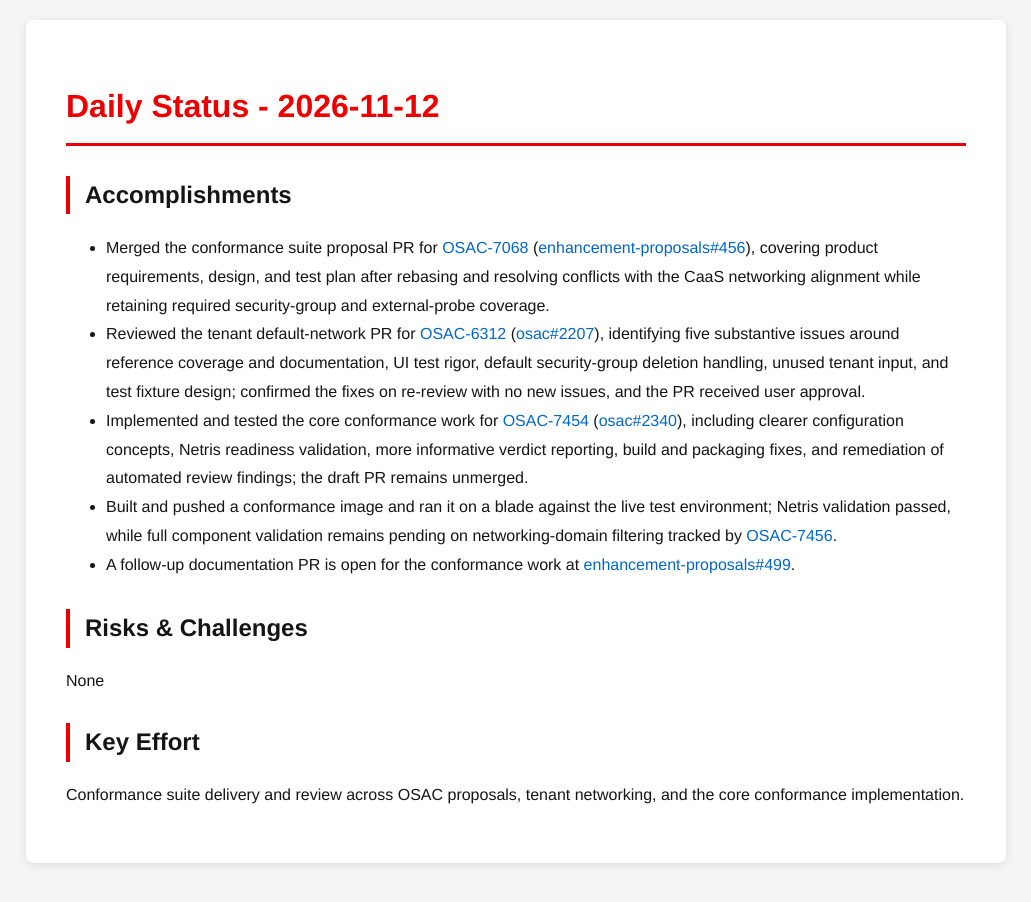
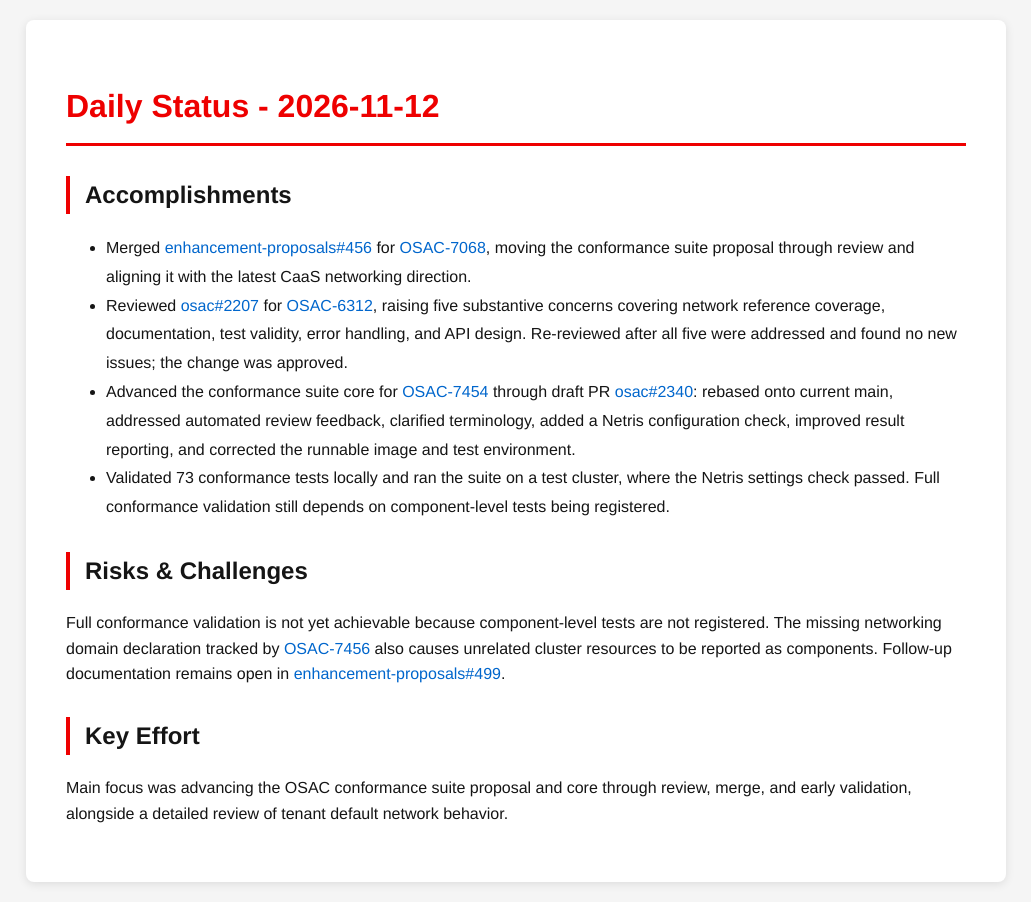
Before and after one commit to tzvatot/daily-status, a Jekyll site: the page built from 2026-11-12.md, in a window 1280 px wide. Shown: the whole page, without its empty margins (124-1155 px from the left). Built offline with Jekyll 4.4.1, drawn with Linux system fonts in a browser that asks for light colours.

Commit message:
Daily status update - 2026-11-12

```diff
--- a/2026-11-12.md
+++ b/2026-11-12.md
@@ -7,14 +7,13 @@ date: 2026-11-12
 # Daily Status - 2026-11-12
 
 ## Accomplishments
-- Merged the conformance suite proposal PR for [OSAC-7068](https://redhat.atlassian.net/browse/OSAC-7068) ([enhancement-proposals#456](https://github.com/osac-project/enhancement-proposals/pull/456)), covering product requirements, design, and test plan after rebasing and resolving conflicts with the CaaS networking alignment while retaining required security-group and external-probe coverage.
-- Reviewed the tenant default-network PR for [OSAC-6312](https://redhat.atlassian.net/browse/OSAC-6312) ([osac#2207](https://github.com/osac-project/osac/pull/2207)), identifying five substantive issues around reference coverage and documentation, UI test rigor, default security-group deletion handling, unused tenant input, and test fixture design; confirmed the fixes on re-review with no new issues, and the PR received user approval.
-- Implemented and tested the core conformance work for [OSAC-7454](https://redhat.atlassian.net/browse/OSAC-7454) ([osac#2340](https://github.com/osac-project/osac/pull/2340)), including clearer configuration concepts, Netris readiness validation, more informative verdict reporting, build and packaging fixes, and remediation of automated review findings; the draft PR remains unmerged.
-- Built and pushed a conformance image and ran it on a blade against the live test environment; Netris validation passed, while full component validation remains pending on networking-domain filtering tracked by [OSAC-7456](https://redhat.atlassian.net/browse/OSAC-7456).
-- A follow-up documentation PR is open for the conformance work at [enhancement-proposals#499](https://github.com/osac-project/enhancement-proposals/pull/499).
+- Merged [enhancement-proposals#456](https://github.com/osac-project/enhancement-proposals/pull/456) for [OSAC-7068](https://redhat.atlassian.net/browse/OSAC-7068), moving the conformance suite proposal through review and aligning it with the latest CaaS networking direction.
+- Reviewed [osac#2207](https://github.com/osac-project/osac/pull/2207) for [OSAC-6312](https://redhat.atlassian.net/browse/OSAC-6312), raising five substantive concerns covering network reference coverage, documentation, test validity, error handling, and API design. Re-reviewed after all five were addressed and found no new issues; the change was approved.
+- Advanced the conformance suite core for [OSAC-7454](https://redhat.atlassian.net/browse/OSAC-7454) through draft PR [osac#2340](https://github.com/osac-project/osac/pull/2340): rebased onto current main, addressed automated review feedback, clarified terminology, added a Netris configuration check, improved result reporting, and corrected the runnable image and test environment.
+- Validated 73 conformance tests locally and ran the suite on a test cluster, where the Netris settings check passed. Full conformance validation still depends on component-level tests being registered.
 
 ## Risks & Challenges
-None
+Full conformance validation is not yet achievable because component-level tests are not registered. The missing networking domain declaration tracked by [OSAC-7456](https://redhat.atlassian.net/browse/OSAC-7456) also causes unrelated cluster resources to be reported as components. Follow-up documentation remains open in [enhancement-proposals#499](https://github.com/osac-project/enhancement-proposals/pull/499).
 
 ## Key Effort
-Conformance suite delivery and review across OSAC proposals, tenant networking, and the core conformance implementation.
+Main focus was advancing the OSAC conformance suite proposal and core through review, merge, and early validation, alongside a detailed review of tenant default network behavior.
```
